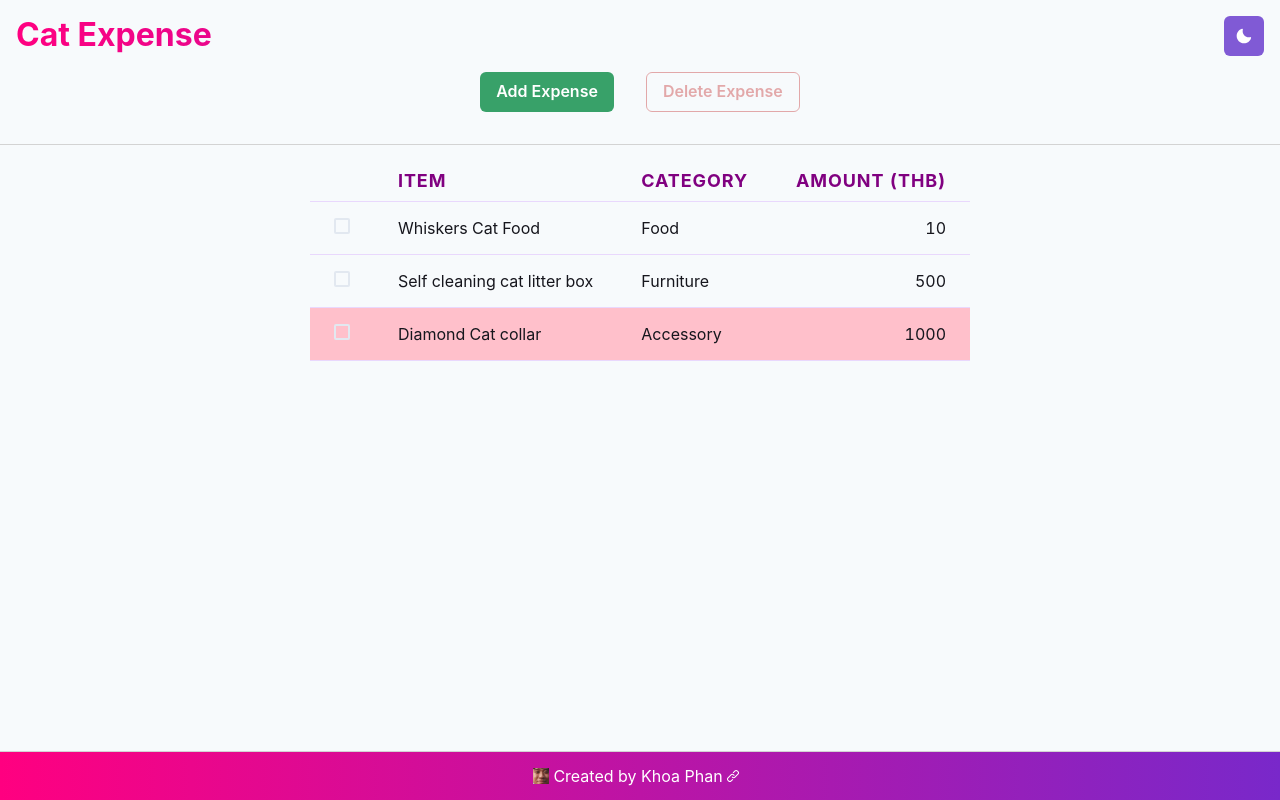
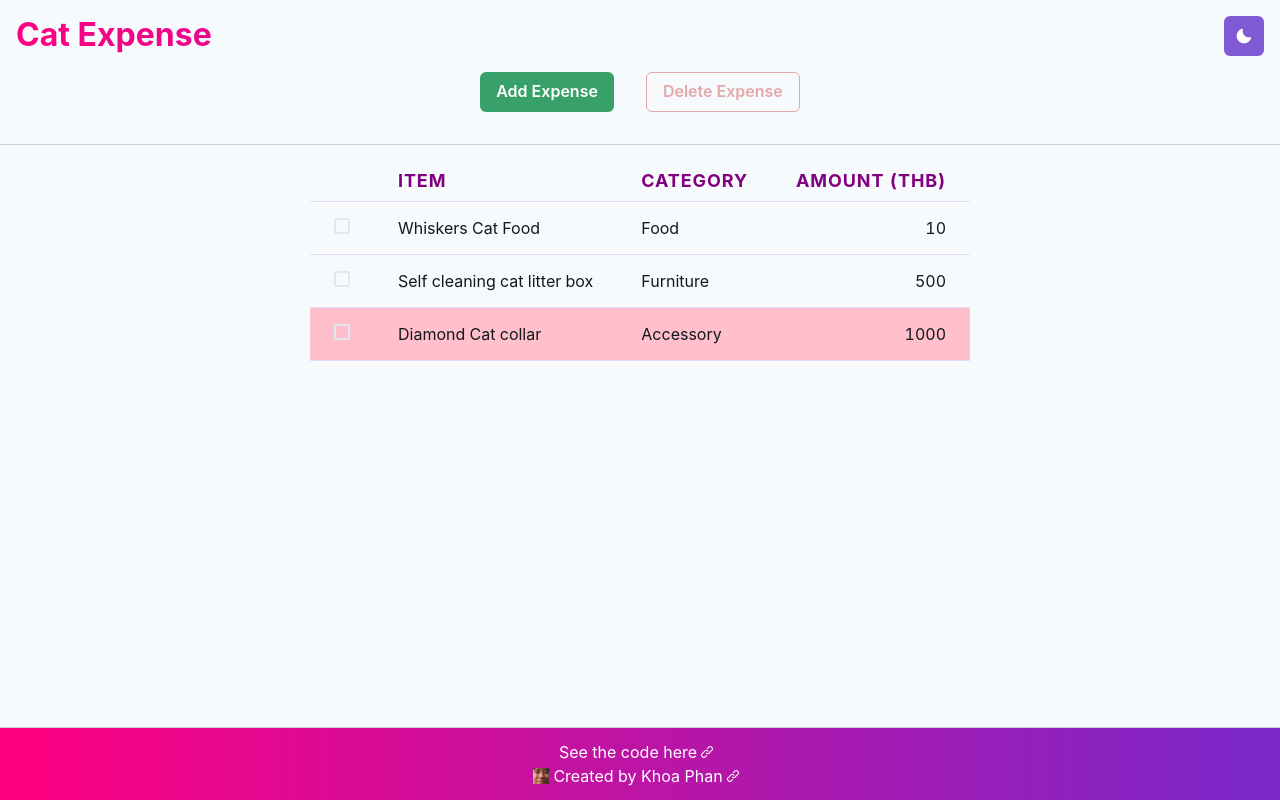
Before and after one commit to thekp/cat-expense, a Next.js app: page / in a window 1280 px wide. Built offline with nearby package versions, Linux system fonts and the light colour scheme; data requests are answered from the project's data file.

Commit message:
Add link to code in footer

```diff
--- a/src/components/Footer.tsx
+++ b/src/components/Footer.tsx
@@ -14,12 +14,16 @@ export const Footer = (props: FlexProps) => {
 			bottom={0}
 			py={3}
 			color="white"
+			textAlign="center"
 			_dark={{
 				color: 'black',
 			}}
 			{...props}
 		>
-			<Flex margin="0 auto">
+			<Flex margin="0 auto" direction="column" alignItems="center">
+				<ChakraLink isExternal href="https://github.com/thekp/cat-expense" flexGrow={1} mr={2} display="flex" alignItems="center">
+					See the code here <LinkIcon pl="4px" />
+				</ChakraLink>
 				<ChakraLink isExternal href="https://thekp.dev/" flexGrow={1} mr={2} display="flex" alignItems="center">
 					<Image src="/khoa.png" alt="Close up of Khoa's face" width={20} height={20} style={{ paddingRight: '4px' }} />
 					Created by Khoa Phan <LinkIcon pl="4px" />
```
